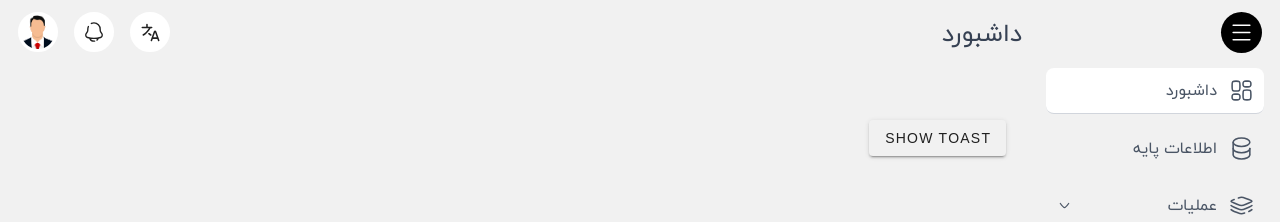
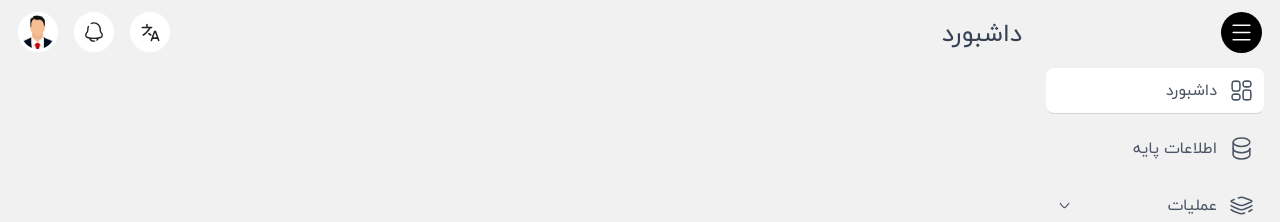
Before and after one commit to SepehrAhmadi/easy-invoice-frontend, a Nuxt app: page / in a window 1280 px wide. Shown: the top 222 px of the page. Built offline with nearby package versions, Linux system fonts and the light colour scheme.

Commit message:
solved page transition issue

```diff
--- a/app/layouts/default.vue
+++ b/app/layouts/default.vue
@@ -3,11 +3,30 @@
     <app-header />
 
     <v-main class="tw:h-full!">
-      <div
-        class="tw:m-2! tw:mt-0.5! tw:me-6! tw:relative"
-      >
-        <slot />
+      <div class="tw:m-2! tw:mt-0.5! tw:me-6! tw:relative">
+        <!-- <transition name="page" mode="out-in"> -->
+          <slot />
+        <!-- </transition> -->
       </div>
     </v-main>
   </v-layout>
 </template>
+
+<!-- <style>
+.page-enter-active,
+.page-leave-active {
+  transition: all 0.4s ease;
+}
+
+.page-enter-from,
+.page-leave-to {
+  opacity: 0;
+  transform: translateY(20px);
+}
+
+.page-enter-to,
+.page-leave-from {
+  opacity: 1;
+  transform: translateY(0);
+}
+</style> -->
--- a/app/pages/base/index.vue
+++ b/app/pages/base/index.vue
@@ -1,7 +1,6 @@
 <template>
+  <div>
     <PageHeader :title="langStore.label.page.baseInfo" />
-
-  <!-- Companies -->
     <v-container class="tw:md:pe-0!">
       <v-row class="tw:flex tw:justify-center tw:itesm-center">
         <v-col
@@ -83,7 +82,9 @@
                   <div
                     class="tw:flex tw:justify-start tw:items-center tw:gap-1 tw:mt-2!"
                   >
-                  <icon-location class="tw-text-color-lighter tw:text-[20px]" />
+                    <icon-location
+                      class="tw-text-color-lighter tw:text-[20px]"
+                    />
                     <div class="tw-text-color-lighter tw:text-[13px]">
                       {{ langStore.label.table.address }} :
                     </div>
@@ -139,14 +140,13 @@
         </v-col>
       </v-row>
     </v-container>
+  </div>
 </template>
 
 <script setup lang="ts">
-// stores
 import { useLanguageStore } from "~/store/language";
 const langStore = useLanguageStore();
 
-// swiper
 import { Swiper, SwiperSlide } from "swiper/vue";
 import { Navigation, Pagination } from "swiper/modules";
 import "swiper/css";
--- a/app/pages/index.vue
+++ b/app/pages/index.vue
@@ -1,22 +1,8 @@
 <template>
-  <div>
-    <PageHeader :title="langStore.label.page.dashboard" />
-
-    <div class="tw:p-4!">
-      <v-btn @click="showToast">show toast</v-btn>
-    </div>
-  </div>
+  <PageHeader :title="langStore.label.page.dashboard" />
 </template>
 
 <script setup lang="ts">
 import { useLanguageStore } from "~/store/language";
 const langStore = useLanguageStore();
-
-import { useHandlerStore } from "~/store/handler";
-const handlerStore = useHandlerStore();
-
-const showToast = () => {
-  handlerStore.setSuccess("show toast for test v-snackbar");
-  console.log("click toast");
-};
 </script>
```
Also changed, not shown: app/pages/operations/invoice/index.vue (indentation only). Lines whose indentation alone changed are shown as unchanged.
